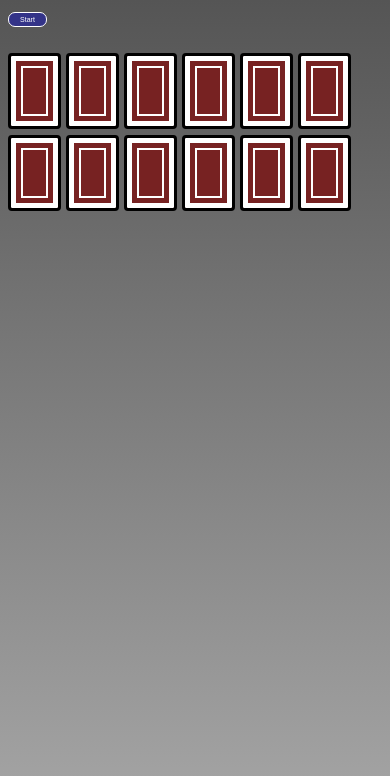
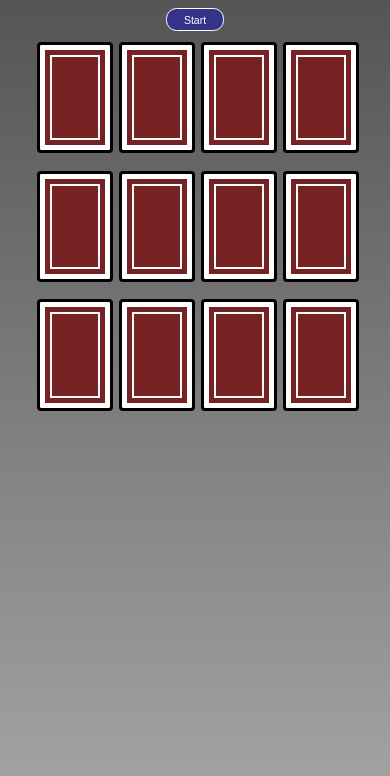
Before and after one commit to marcosperez85/Simple-Memotest, a plain HTML site: page index.html in a window 390 px wide. Both pictures are taken after a click on the button "Start". Drawn offline with Linux system fonts and the light colour scheme.

Commit message:
Agregué media queries para mejorar responsividad en celulares

```diff
--- a/index.html
+++ b/index.html
@@ -9,24 +9,25 @@
 
 </head>
 <body>
-    <div>
-        <button id="start-button">Start</button>
+    <div id="button-container">
+        <button id="start-button" class="buttonSize">Start</button>
+        <div id="finalText" class="invisible"></div>
     </div>
-    <div id="finalText" class="invisible"></div>
 
-    <div id="card-container" class="invisible">
-        <div class="faceDown"></div>
-        <div class="faceDown"></div>
-        <div class="faceDown"></div>
-        <div class="faceDown"></div>
-        <div class="faceDown"></div>
-        <div class="faceDown"></div>
-        <div class="faceDown"></div>
-        <div class="faceDown"></div>
-        <div class="faceDown"></div>
-        <div class="faceDown"></div>
-        <div class="faceDown"></div>
-        <div class="faceDown"></div>
+
+    <div id="card-container" class="invisible containerSize">
+        <div class="faceDown cardSize"></div>
+        <div class="faceDown cardSize"></div>
+        <div class="faceDown cardSize"></div>
+        <div class="faceDown cardSize"></div>
+        <div class="faceDown cardSize"></div>
+        <div class="faceDown cardSize"></div>
+        <div class="faceDown cardSize"></div>
+        <div class="faceDown cardSize"></div>
+        <div class="faceDown cardSize"></div>
+        <div class="faceDown cardSize"></div>
+        <div class="faceDown cardSize"></div>
+        <div class="faceDown cardSize"></div>
     </div>
 
 
--- a/main.css
+++ b/main.css
@@ -3,10 +3,13 @@ body {
     background: linear-gradient(#555, #aaa);
 }
 
+#button-container {
+    display: grid;
+    place-items: center;
+    margin-bottom: 2vw;
+}
+
 button {
-    width: 10vw;
-    height: 4vw;
-    font-size: 1.8vw;
     color: white;
     background: #338;
     border: 1px solid white;
@@ -18,11 +21,7 @@ button {
 
 .faceDown {
     display: grid;
-    width: 12vw;
-    height: 18vw;
-    place-items: center;
     background: #722;
-    /* color:#722; */
     font-size: 0vw;
     border-top-right-radius: 1vw;
     border-top-left-radius: 1vw;
@@ -37,8 +36,6 @@ button {
 
 .faceUp {
     display: grid;
-    width: 12vw;
-    height: 18vw;
     place-items: center;
     background: white;
     font-size: 10vw;
@@ -55,14 +52,51 @@ button {
 
 #card-container {
     display: grid;
-    position: relative;
-    grid-template-columns: repeat(6, 12vw);
-    grid-template-rows: repeat(2, 20vw);
-    grid-gap: 3%;
-    top: 3%;
+    /* place-items: center; */
+    place-content: center;
+    align-items: center;
+    grid-gap: 3vw;
+    top: 2vw;
     /* border: 1px solid black; */
 }
 
 .endGame {
     font-size: 6vw;
 }
+
+@media (max-width: 600px) {
+    .buttonSize {
+        width: 15vw;
+        height: 6vw;
+        font-size: 2.7vw;
+    }
+
+    .cardSize {
+        width: 18vw;
+        height: 27vw;
+    }
+
+    .containerSize {
+        grid-template-columns: repeat(4, 18vw);
+        grid-template-rows: repeat(3, 30vw);
+    }
+}
+
+@media (min-width: 600px) {
+    .buttonSize {
+        width: 10vw;
+        height: 4vw;
+        font-size: 1.8vw;
+    }
+
+    .cardSize {
+        width: 12vw;
+        height: 18vw;
+
+    }
+
+    .containerSize {
+        grid-template-columns: repeat(6, 12vw);
+        grid-template-rows: repeat(2, 20vw);
+    }
+}
--- a/main.js
+++ b/main.js
@@ -1,6 +1,6 @@
 const $startButton = document.getElementById("start-button");
 const $cardContainer = document.querySelector('#card-container');
-const $faceDownCard = $cardContainer.querySelectorAll('.faceDown');
+const $faceDownCard = $cardContainer.querySelectorAll("div");
 const $finalText = document.getElementById("finalText");
 var $initialCard = null;
 let turns = 0;
@@ -48,14 +48,13 @@ function cardConfiguration() {
 }
 
 function resetCards() {
-
-    for(let i=0; i<$faceDownCard.length; i++) {
-        $faceDownCard[i].className = "faceDown"
+    for(let i=0; i < $faceDownCard.length; i++) {
+        $faceDownCard[i].className = "faceDown cardSize"
     }
 }
 
 function showCardContainer() {
-    $cardContainer.className = "";
+    $cardContainer.classList.remove("invisible");
 }
 
 function hidePreviousResult() {
@@ -89,7 +88,7 @@ function mapArrayWithCards(arr) {
 }
 
 function turnCardFaceUp($card) {
-    $card.className = "faceUp";
+    $card.classList.replace("faceDown", "faceUp")
 }
 
 function cardsHaveSameNumber(elem1, elem2) {
@@ -106,13 +105,13 @@ function deleteCard(elem) {
 
 function turnFaceDown(elem) {
     setTimeout(function() {
-        elem.className = "faceDown";
+        elem.classList.replace("faceUp", "faceDown");
     },1000)
 }
 
 function isThisTheEnd() {
     if($cardContainer.querySelectorAll('.faceDown').length === 0) {
         $finalText.className = "endGame";
-        $finalText.innerHTML = "Terminaste el juego en " + turns + " jugadas";
+        $finalText.innerHTML = "Terminaste el juego en " + turns + " jugadas. Apretá Start para volver a jugar";
     }
 }
```
